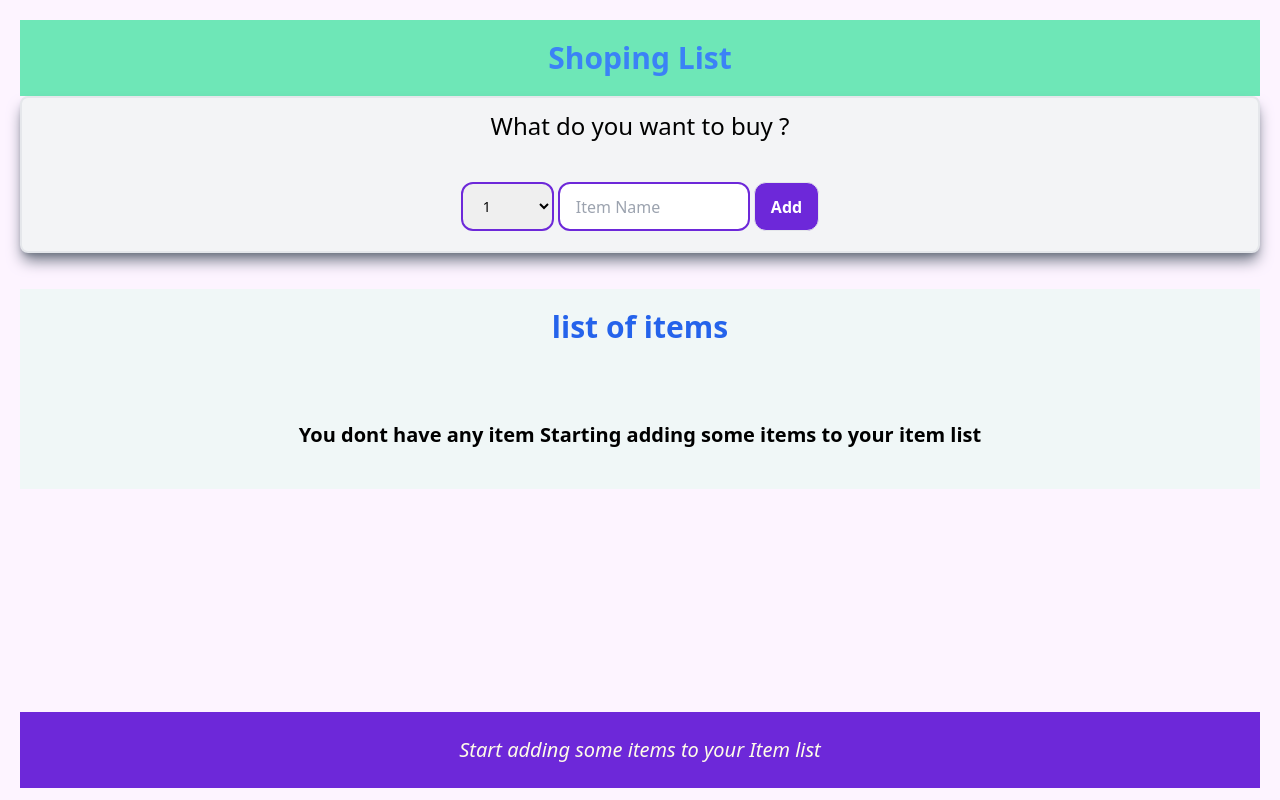
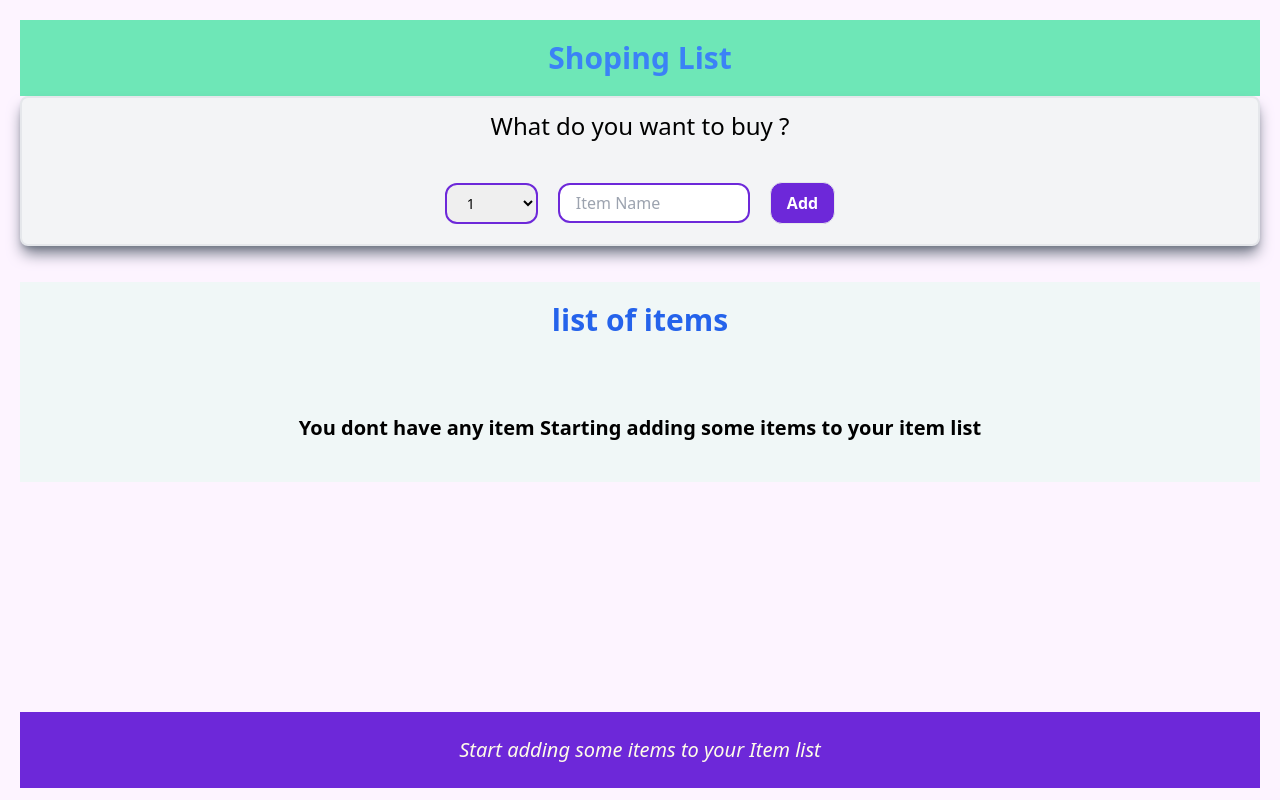
Before and after one commit to Ali-Umed/travel-list, a React (Create React App) app: page / in a window 1280 px wide. Built offline with nearby package versions, Linux system fonts and the light colour scheme.

Commit message:
Change UI/UX

```diff
--- a/src/components/Form.js
+++ b/src/components/Form.js
@@ -82,15 +82,14 @@ function Formm({
       <div
         className={` ${
           setOpenModal ? ' relative top-38  z-10 ' : ''
-        }   shadow-lg border-2 rounded-lg bg-gray-100 shadow-gray-500 `}
+        }   shadow-lg border-2  rounded-lg bg-gray-100 shadow-gray-500 `}
       >
         <h3 className="text-2xl text-center pt-3  ">
-          {' '}
           {setOpenModal ? 'Update your item' : 'What do you want to buy ?'}{' '}
         </h3>
-        <div className="flex justify-center space-x-1  mt-5 py-5">
+        <div className="flex justify-center items-center space-x-2 md:space-x-5  mt-5 py-5">
           <select
-            className="py-3 px-4 pr-9 block   rounded-xl text-sm  border-[2px] border-violet-700 focus:border-purple-700 focus:ring-purple-500  "
+            className="py-2 px-4 pr-9 block   rounded-xl text-sm  border-[2px] border-violet-700 focus:border-purple-700 focus:ring-purple-500  "
             value={quantity}
             onChange={e => setQuantity(Number(e.target.value))}
           >
@@ -117,7 +116,7 @@ function Formm({
 
           {setOpenModal && (
             <button
-              className="bg-violet-700 focus:border-purple-500  rounded-xl  font-semibold text-white py-2 px-4 border  hover:border-transparent mt-5"
+              className="bg-violet-700 focus:border-purple-500  rounded-xl  font-semibold text-white py-2 px-4 border  hover:border-transparent "
               onClick={() => setOpenModal(false)}
             >
               cancel
```
